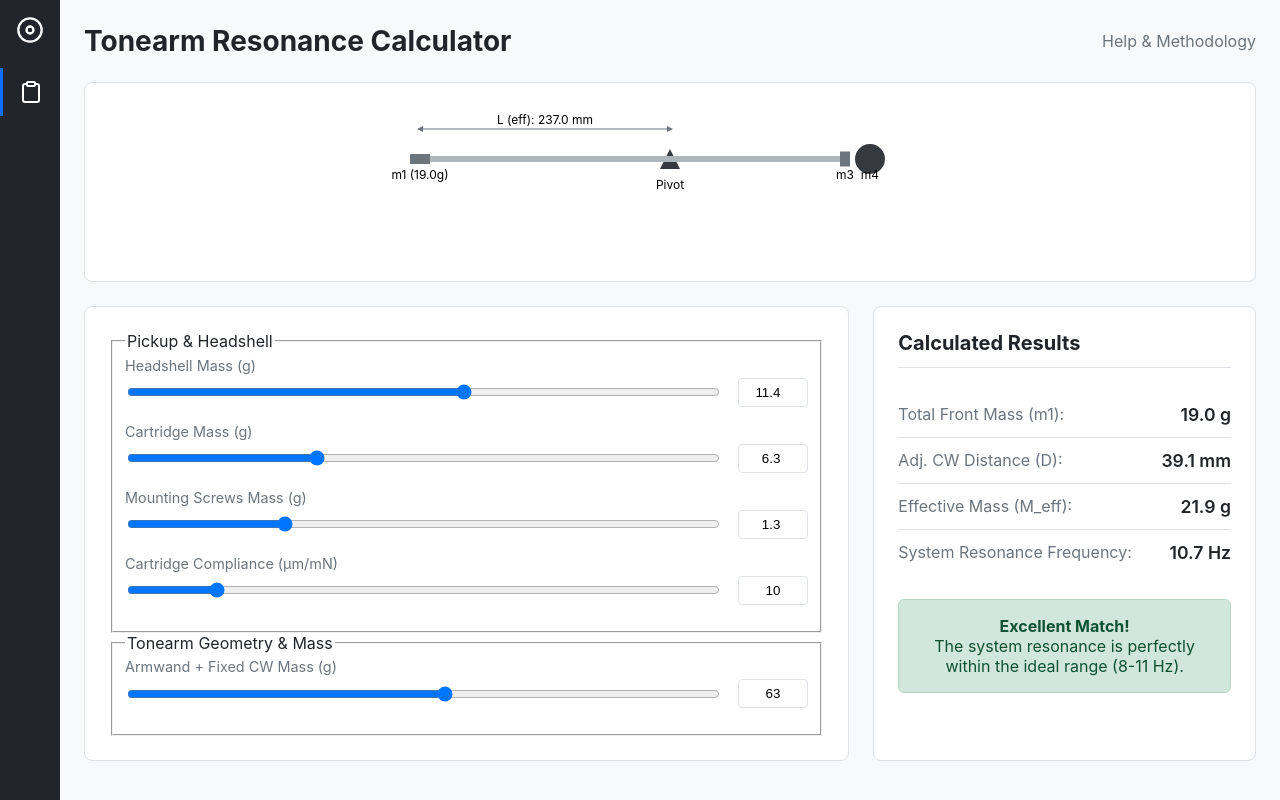
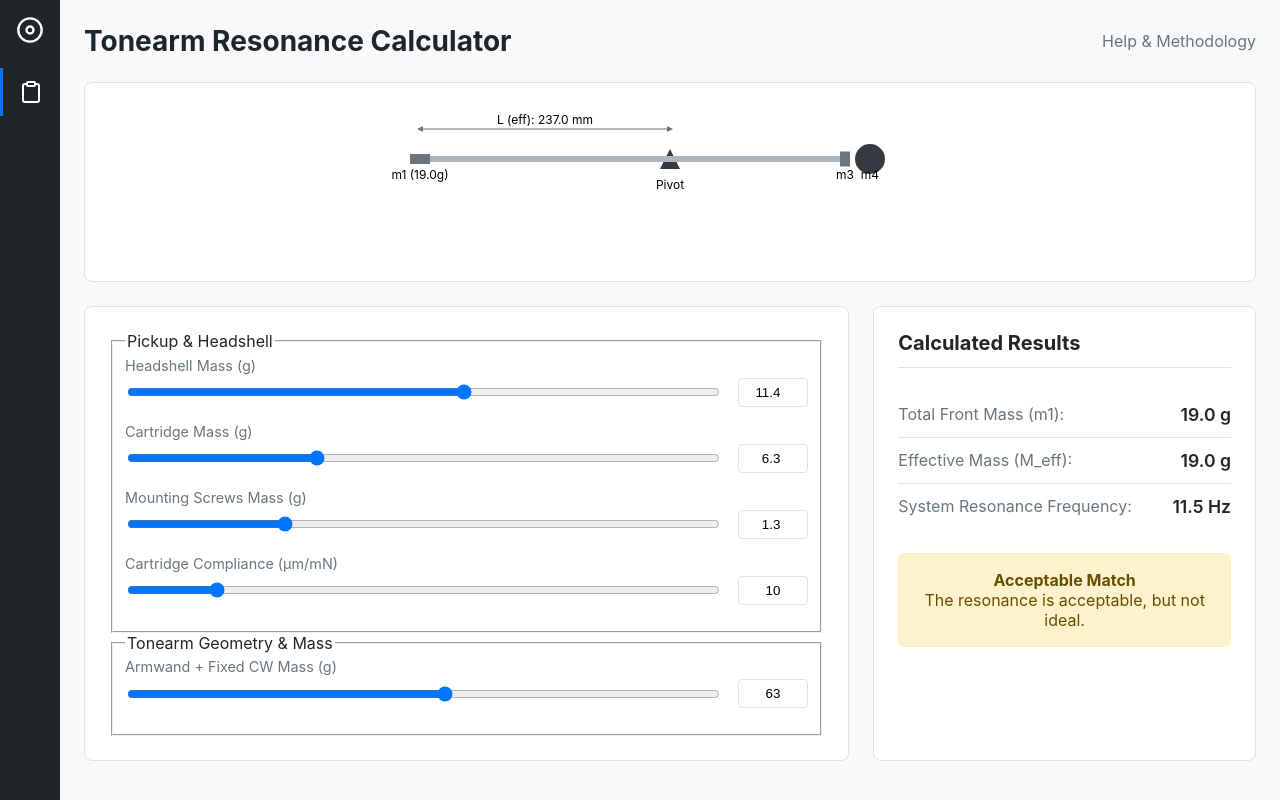
Before and after one commit to Engrove/Turntable, a Vue app: page / in a window 1280 px wide. Built offline with nearby package versions, Linux system fonts and the light colour scheme.

Commit message:
Update ResultsPanel.vue

```diff
--- a/src/components/ResultsPanel.vue
+++ b/src/components/ResultsPanel.vue
@@ -1,4 +1,9 @@
 <!-- src/components/ResultsPanel.vue -->
+<script setup>
+import { useTonearmStore } from '../store/tonearmStore';
+const store = useTonearmStore(); // Anslut till storen!
+</script>
+
 <template>
     <div>
         <h2>Calculated Results</h2>
@@ -6,31 +11,61 @@
         <div class="results-list">
             <div class="result-item">
                 <span class="label">Total Front Mass (m1):</span>
-                <span class="value">19.0 g</span>
-            </div>
-            <div class="result-item">
-                <span class="label">Adj. CW Distance (D):</span>
-                <span class="value">39.1 mm</span>
+                <!-- LÄS FRÅN STORENS GETTERS -->
+                <span class="value">{{ store.totalFrontMass.toFixed(1) }} g</span>
             </div>
             <div class="result-item">
                 <span class="label">Effective Mass (M_eff):</span>
-                <span class="value">21.9 g</span>
+                <span class="value">{{ store.effectiveMass.toFixed(1) }} g</span>
             </div>
             <div class="result-item">
                 <span class="label">System Resonance Frequency:</span>
-                <span class="value">10.7 Hz</span>
+                <span class="value">{{ store.resonanceFrequency.toFixed(1) }} Hz</span>
             </div>
+             <!-- Lägg till de andra resultaten du vill visa här -->
         </div>
 
-        <div class="feedback-box">
+        <!-- Använd en dynamisk class och v-if för att visa rätt meddelande och färg -->
+        <div v-if="store.resonanceStatus === 'excellent'" class="feedback-box excellent">
             <div class="title">Excellent Match!</div>
             <div class="description">The system resonance is perfectly within the ideal range (8-11 Hz).</div>
+        </div>
+        <div v-else-if="store.resonanceStatus === 'acceptable'" class="feedback-box acceptable">
+            <div class="title">Acceptable Match</div>
+            <div class="description">The resonance is acceptable, but not ideal.</div>
+        </div>
+        <div v-else class="feedback-box poor">
+            <div class="title">Poor Match</div>
+            <div class="description">The resonance is outside the recommended range.</div>
         </div>
     </div>
 </template>
 
 <style scoped>
-/* Scoped styles om det behövs */
+/* Lägg till stilar för de olika statusarna */
+.feedback-box {
+    margin-top: 1.5rem;
+    padding: 1rem;
+    border-radius: 6px;
+    text-align: center;
+    border: 1px solid;
+}
+.excellent {
+    background-color: #d1e7dd;
+    color: #0f5132;
+    border-color: #b6d7c4;
+}
+.acceptable {
+    background-color: #fff3cd;
+    color: #664d03;
+    border-color: #ffecb5;
+}
+.poor {
+    background-color: #f8d7da;
+    color: #842029;
+    border-color: #f5c2c7;
+}
+
 h2 {
     margin-top: 0;
     margin-bottom: 1.5rem;
```
